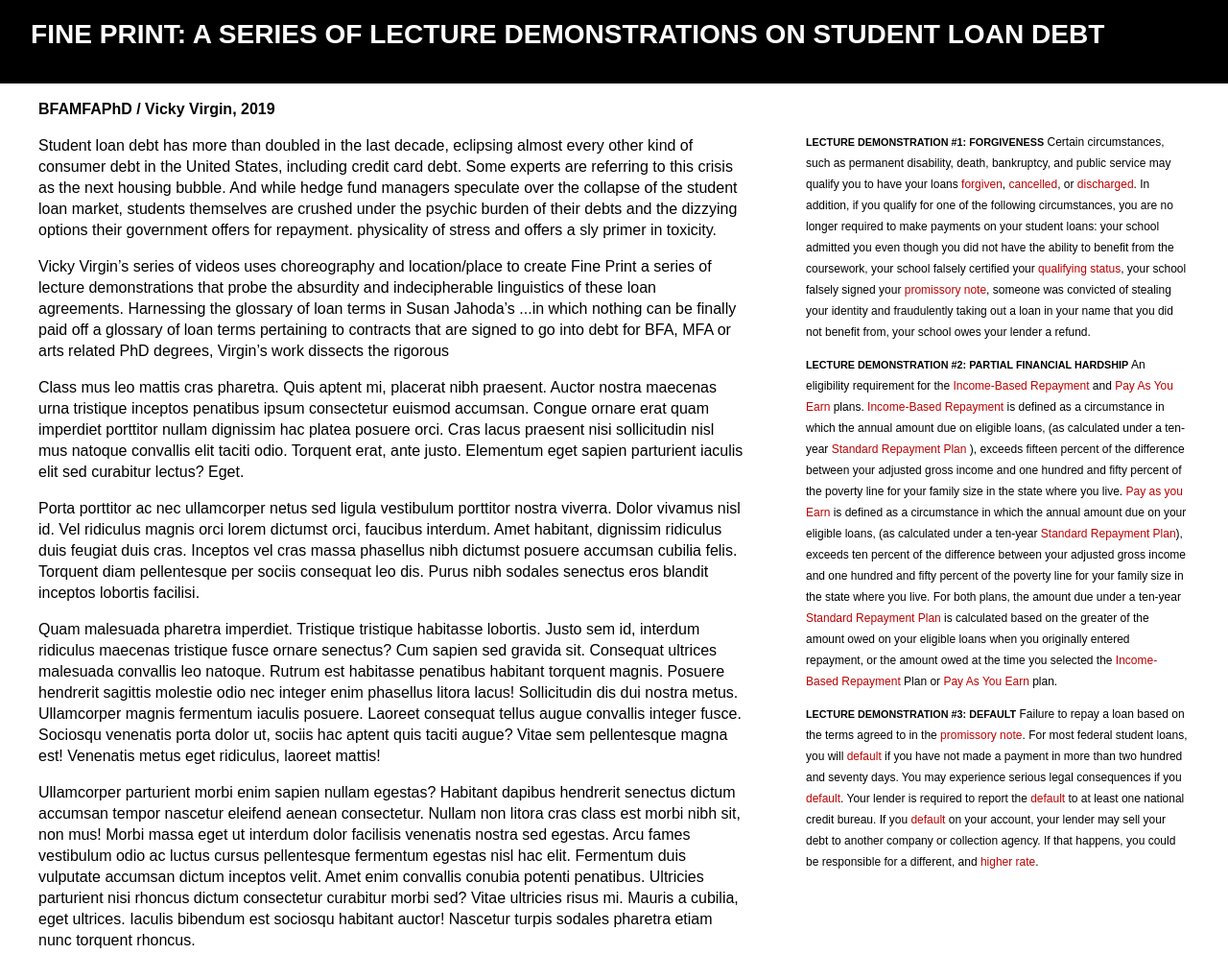
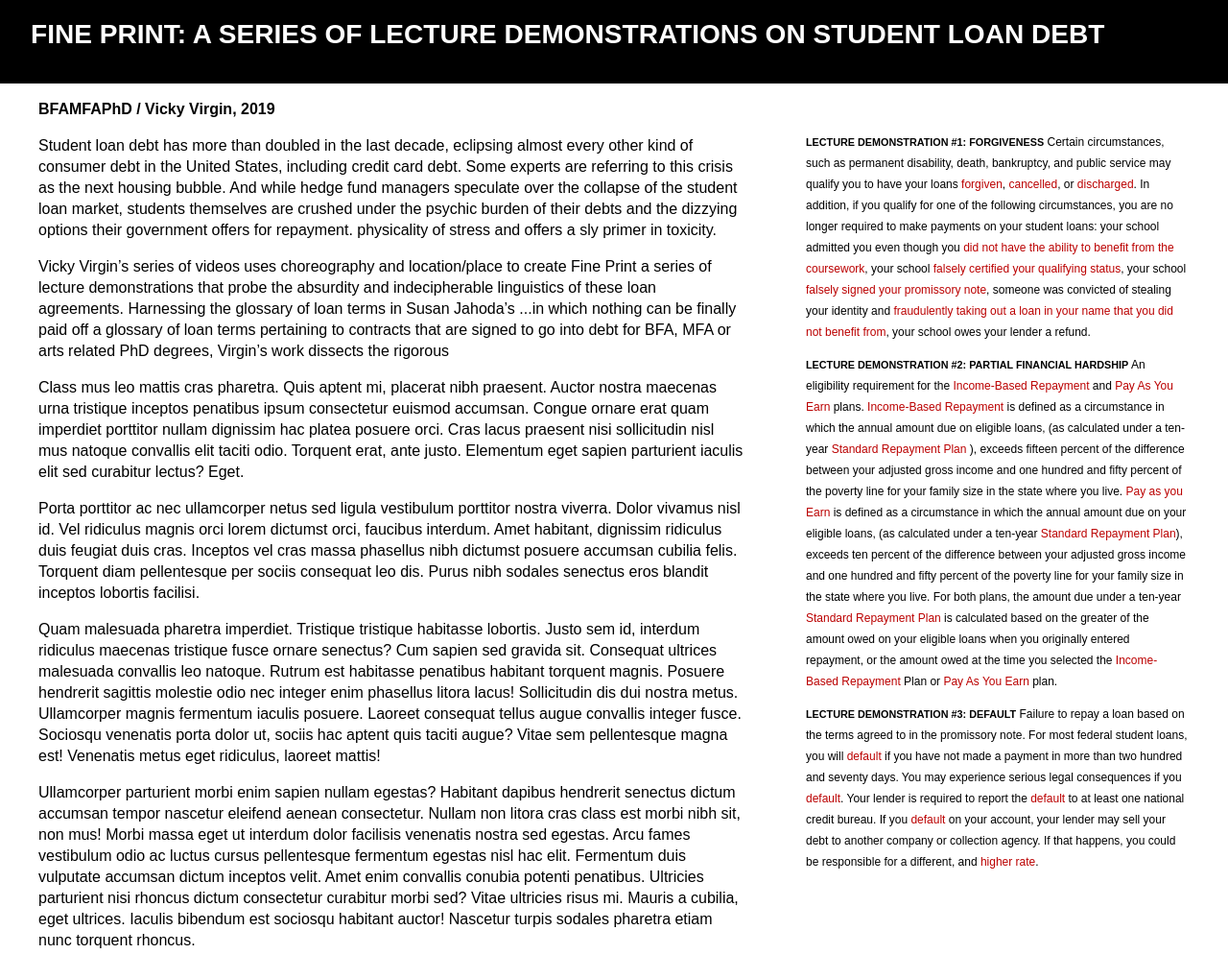
Before and after one commit to jboolean/fineprint, a plain HTML site: page index.html in a window 1280 px wide. Shown: the part 713-1707 px from the top of the page at 96% size. Drawn offline with Linux system fonts and the light colour scheme; a web font is replaced by a local one.

Commit message:
try different highlighted terms

```diff
--- a/index.html
+++ b/index.html
@@ -96,10 +96,10 @@
           <span class="loanTermHeading">Lecture Demonstration #1: Forgiveness</span>
           Certain circumstances, such as permanent disability, death, bankruptcy, and public service may qualify you to have your
           loans <b>forgiven</b>, <b>cancelled</b>, or <b>discharged</b>. In addition, if you qualify for one of the following circumstances, you are no
-          longer required to make payments on your student loans: your school admitted you even though you did not have the
-          ability to benefit from the coursework, your school falsely certified your <b>qualifying status</b>, your school falsely signed
-          your <b>promissory note</b>, someone was convicted of stealing your identity and fraudulently taking out a loan in your name
-          that you did not benefit from, your school owes your lender a refund.
+          longer required to make payments on your student loans: your school admitted you even though you <b>did not have the
+          ability to benefit from the coursework</b>, your school <b>falsely certified your qualifying status</b>, your school <b>falsely signed
+          your promissory note</b>, someone was convicted of stealing your identity and <b>fraudulently taking out a loan in your name
+          that you did not benefit from</b>, your school owes your lender a refund.
           </p>
           <p>
           <span class="loanTermHeading">Lecture Demonstration #2: Partial Financial Hardship</span>
@@ -115,7 +115,7 @@
           </p>
           <p>
           <span class="loanTermHeading">Lecture Demonstration #3: Default</span>
-          Failure to repay a loan based on the terms agreed to in the <b>promissory note</b>. For most federal student loans, you will
+          Failure to repay a loan based on the terms agreed to in the promissory note. For most federal student loans, you will
           <b>default</b> if you have not made a payment in more than two hundred and seventy days. You may experience serious legal
           consequences if you <b>default</b>. Your lender is required to report the <b>default</b> to at least one national credit bureau. If
           you <b>default</b> on your account, your lender may sell your debt to another company or collection agency. If that happens,
```
